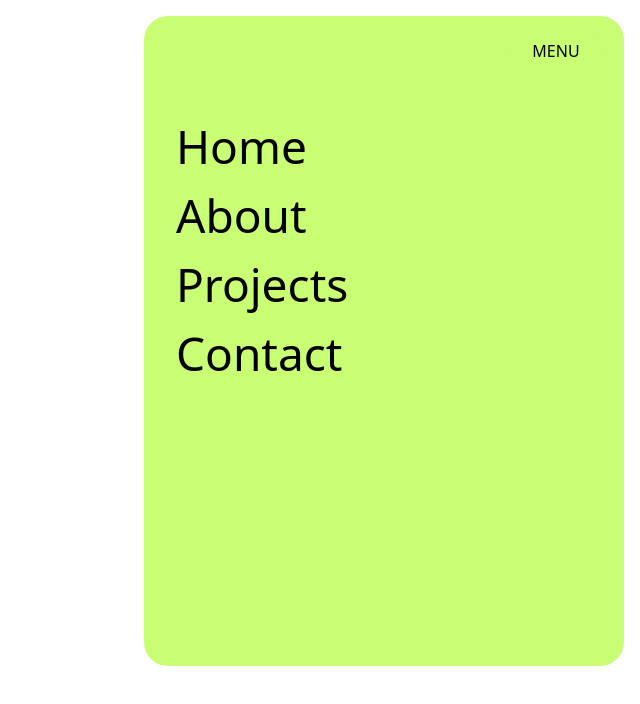
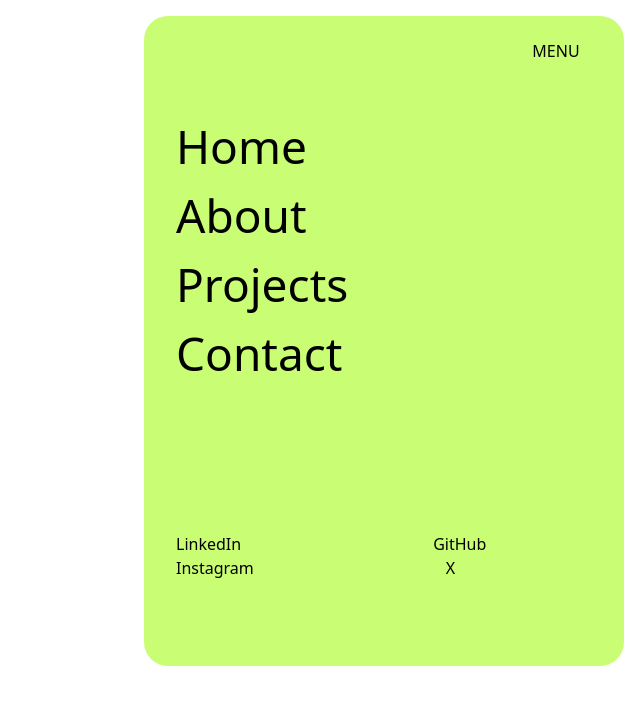
Before and after one commit to othmanahmeddora/portfolio-v3, a Next.js app: page / in a window 1280 px wide. Shown: the top 704 px of the page, without its empty margins (640-1280 px from the left). Built offline with nearby package versions, Linux system fonts and the light colour scheme.

Commit message:
create: social links animation

```diff
--- a/components/Header/NavLinks/NavLinks.jsx
+++ b/components/Header/NavLinks/NavLinks.jsx
@@ -1,4 +1,5 @@
 import { links } from "@/lib/navLinks";
+import { socialLinks } from "@/lib/socialLinks";
 import { useGSAP } from "@gsap/react";
 import gsap from "gsap";
 import CustomEase from "gsap/dist/CustomEase";
@@ -7,6 +8,7 @@ import React, { useRef } from "react";
 
 const NavLinks = ({ isActive }) => {
   const linkRef = useRef(null);
+  const socialRef = useRef(null);
   const linkEase = CustomEase.create("link", ".215, .61, .355, 1");
 
   useGSAP(
@@ -38,6 +40,32 @@ const NavLinks = ({ isActive }) => {
     { scope: linkRef, dependencies: [isActive] },
   );
 
+  useGSAP(
+    () => {
+      if (!isActive) {
+        gsap.fromTo(
+          ".social-link",
+          { opacity: 0 },
+          {
+            opacity: 1,
+            duration: 1,
+            stagger: 0.1,
+            delay: 0.75,
+            ease: linkEase,
+            overwrite: "auto",
+          },
+        );
+      } else {
+        gsap.to(".social-link", {
+          opacity: 0,
+          duration: 0.5,
+          overwrite: "auto",
+        });
+      }
+    },
+    { scope: socialRef, dependencies: [isActive] },
+  );
+
   return (
     <nav>
       <div
@@ -57,6 +85,17 @@ const NavLinks = ({ isActive }) => {
           </div>
         ))}
       </div>
+
+      <div
+        ref={socialRef}
+        className="translate-y-[15rem] translate-x-[2rem] flex flex-wrap gap-x-[12rem]"
+      >
+        {socialLinks.map((link) => (
+          <Link className="social-link" key={link.id} href={link.path}>
+            {link.name}
+          </Link>
+        ))}
+      </div>
     </nav>
   );
 };
```
